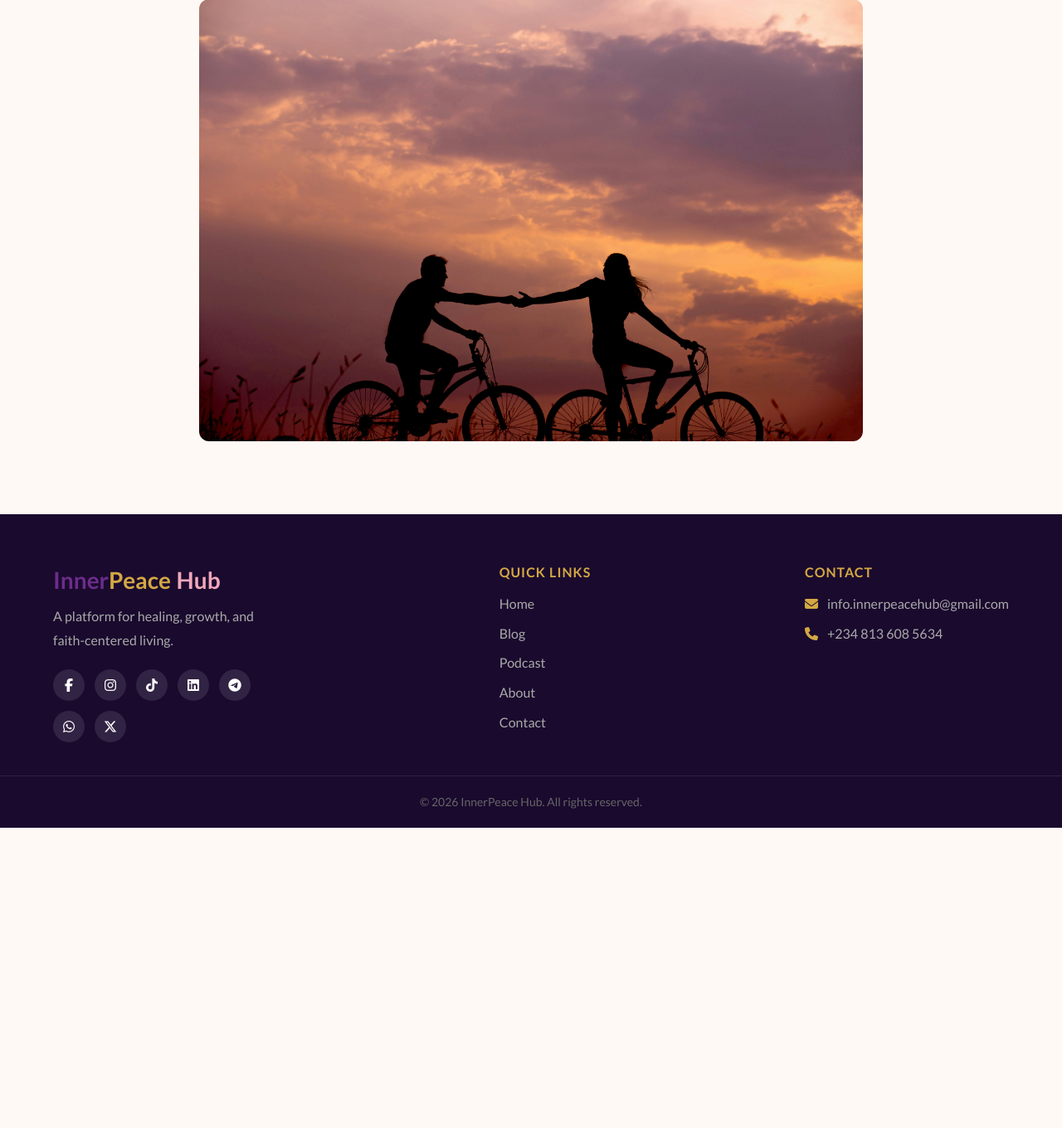
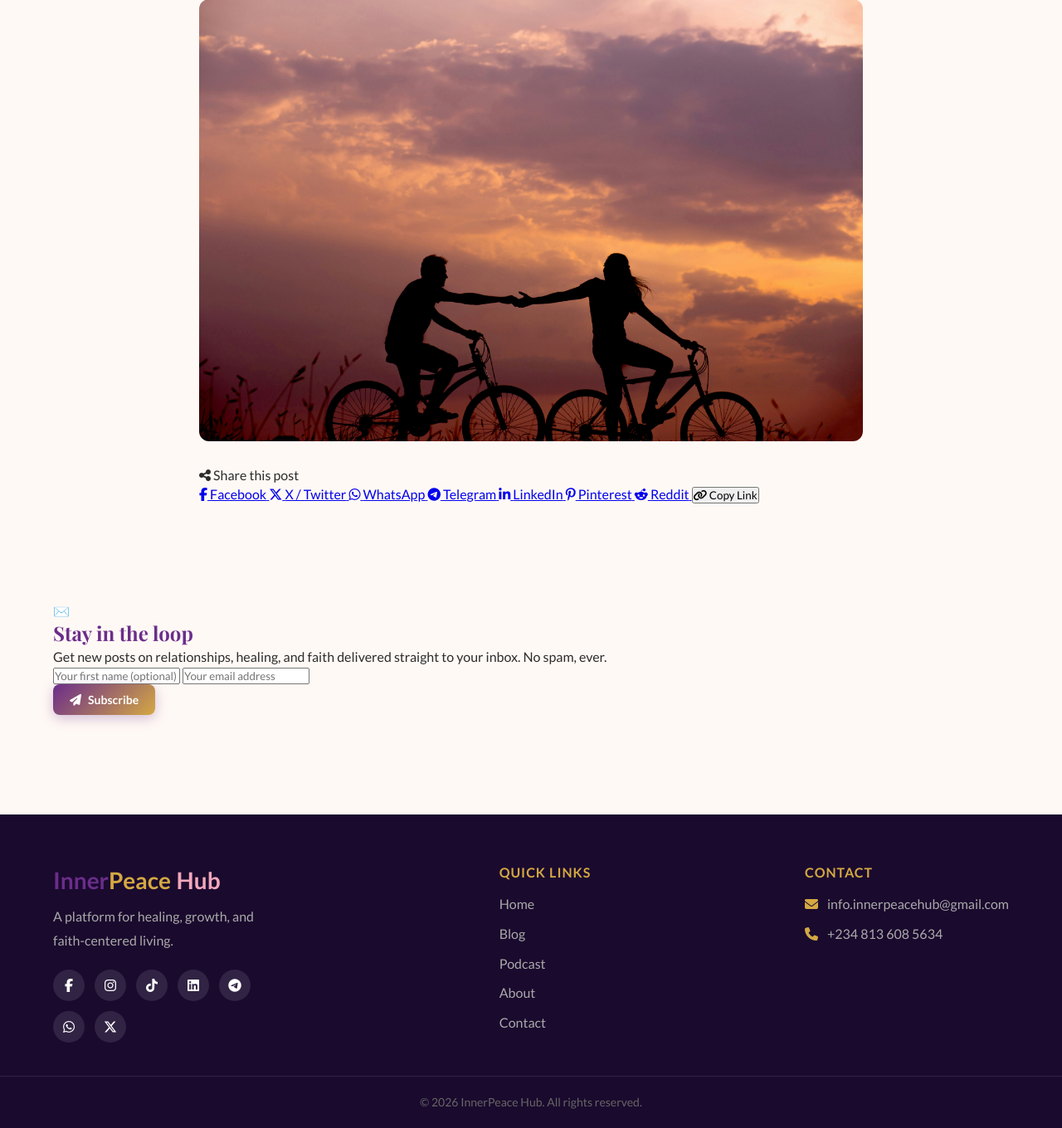
Before and after one commit to Eminence-Pyro/InnerPeace_Hub, a Flask app: template templates/post.html in a window 1280 px wide. Shown: the part 203-1563 px from the top of the page at 83% size. Before the commit the page ends 1201 px from the top, so only its background shows below. Run offline with Flask 3, Linux system fonts and the light colour scheme; the template is opened without the code that fills it, so the values that code supplies are empty; some libraries are stand-ins or nearby versions.

Commit message:
Add social sharing buttons (7 platforms) and newsletter signup to post page

```diff
--- a/templates/post.html
+++ b/templates/post.html
@@ -21,6 +21,7 @@
     {% if post.image %}
       <div class="post-image">
         <img src="{{ post.image }}" alt="{{ post.title }}">
+      </div>
     {% else %}
       <div class="post-image">
         <img src="{{ url_for('static', filename='images/relationship.jpg') }}" alt="{{ post.title }}">
@@ -32,6 +33,90 @@
       {{ post.content | safe }}
     </div>
 
+    <!-- Social Sharing -->
+    <div class="share-section">
+      <p class="share-label"><i class="fas fa-share-alt"></i> Share this post</p>
+      <div class="share-buttons">
+
+        <!-- Facebook -->
+        <a href="https://www.facebook.com/sharer/sharer.php?u={{ request.url | urlencode }}"
+           target="_blank" rel="noopener" class="share-btn share-facebook" title="Share on Facebook">
+          <i class="fab fa-facebook-f"></i>
+          <span>Facebook</span>
+        </a>
+
+        <!-- X / Twitter -->
+        <a href="https://twitter.com/intent/tweet?url={{ request.url | urlencode }}&text={{ post.title | urlencode }}"
+           target="_blank" rel="noopener" class="share-btn share-twitter" title="Share on X">
+          <i class="fab fa-x-twitter"></i>
+          <span>X / Twitter</span>
+        </a>
+
+        <!-- WhatsApp -->
+        <a href="https://wa.me/?text={{ (post.title ~ ' ' ~ request.url) | urlencode }}"
+           target="_blank" rel="noopener" class="share-btn share-whatsapp" title="Share on WhatsApp">
+          <i class="fab fa-whatsapp"></i>
+          <span>WhatsApp</span>
+        </a>
+
+        <!-- Telegram -->
+        <a href="https://t.me/share/url?url={{ request.url | urlencode }}&text={{ post.title | urlencode }}"
+           target="_blank" rel="noopener" class="share-btn share-telegram" title="Share on Telegram">
+          <i class="fab fa-telegram-plane"></i>
+          <span>Telegram</span>
+        </a>
+
+        <!-- LinkedIn -->
+        <a href="https://www.linkedin.com/sharing/share-offsite/?url={{ request.url | urlencode }}"
+           target="_blank" rel="noopener" class="share-btn share-linkedin" title="Share on LinkedIn">
+          <i class="fab fa-linkedin-in"></i>
+          <span>LinkedIn</span>
+        </a>
+
+        <!-- Pinterest -->
+        <a href="https://pinterest.com/pin/create/button/?url={{ request.url | urlencode }}&description={{ post.title | urlencode }}{% if post.image %}&media={{ post.image | urlencode }}{% endif %}"
+           target="_blank" rel="noopener" class="share-btn share-pinterest" title="Share on Pinterest">
+          <i class="fab fa-pinterest-p"></i>
+          <span>Pinterest</span>
+        </a>
+
+        <!-- Reddit -->
+        <a href="https://reddit.com/submit?url={{ request.url | urlencode }}&title={{ post.title | urlencode }}"
+           target="_blank" rel="noopener" class="share-btn share-reddit" title="Share on Reddit">
+          <i class="fab fa-reddit-alien"></i>
+          <span>Reddit</span>
+        </a>
+
+        <!-- Copy Link -->
+        <button onclick="copyPostLink()" class="share-btn share-copy" title="Copy link">
+          <i class="fas fa-link"></i>
+          <span id="copy-label">Copy Link</span>
+        </button>
+
+      </div>
+    </div>
+
+  </div>
+</section>
+
+<!-- Newsletter Signup -->
+<section class="newsletter-section">
+  <div class="container">
+    <div class="newsletter-card">
+      <div class="newsletter-icon">✉️</div>
+      <h2>Stay in the loop</h2>
+      <p>Get new posts on relationships, healing, and faith delivered straight to your inbox. No spam, ever.</p>
+      <form action="{{ url_for('blog.subscribe') }}" method="POST" class="newsletter-form">
+        <input type="hidden" name="csrf_token" value="{{ csrf_token() }}">
+        <div class="newsletter-inputs">
+          <input type="text" name="name" placeholder="Your first name (optional)" class="newsletter-input" />
+          <input type="email" name="email" placeholder="Your email address" required class="newsletter-input" />
+        </div>
+        <button type="submit" class="btn-primary newsletter-btn">
+          <i class="fas fa-paper-plane"></i> Subscribe
+        </button>
+      </form>
+    </div>
   </div>
 </section>
 
@@ -40,42 +125,39 @@
 <section class="related-section">
   <div class="container">
     <h2>Related Posts</h2>
-
     <div class="blog-grid">
       {% for item in related %}
         <div class="blog-card">
           {% if item.image %}
-            <img src="{{ url_for('static', filename='images/' + item.image) }}">
+            <img src="{{ item.image }}" alt="{{ item.title }}">
           {% endif %}
-
           <div class="card-body">
             <span class="card-tag">{{ item.category }}</span>
             <h3>{{ item.title }}</h3>
-
             <a href="{{ url_for('blog.post', slug=item.slug) }}" class="read-more-btn">
               Read More →
             </a>
           </div>
         </div>
-        <div id="disqus_thread"></div>
-
-        <script>
-        var disqus_config = function () {
-        this.page.url = window.location.href;
-        this.page.identifier = "{{ post.id }}";
-        };
-
-        (function() {
-        var d = document, s = d.createElement('script');
-        s.src = 'https://innerpeacehub.disqus.com/embed.js';
-        s.setAttribute('data-timestamp', +new Date());
-        (d.head || d.body).appendChild(s);
-        })();
-        </script>
       {% endfor %}
     </div>
   </div>
 </section>
 {% endif %}
 
+<!-- Disqus Comments -->
+<div id="disqus_thread" style="max-width: 800px; margin: 0 auto; padding: 0 20px 60px;"></div>
+
 {% endblock %}
+
+{% block extra_head %}
+<script>
+function copyPostLink() {
+  navigator.clipboard.writeText(window.location.href).then(() => {
+    const label = document.getElementById('copy-label');
+    label.textContent = 'Copied!';
+    setTimeout(() => label.textContent = 'Copy Link', 2000);
+  });
+}
+</script>
+{% endblock %}
```
